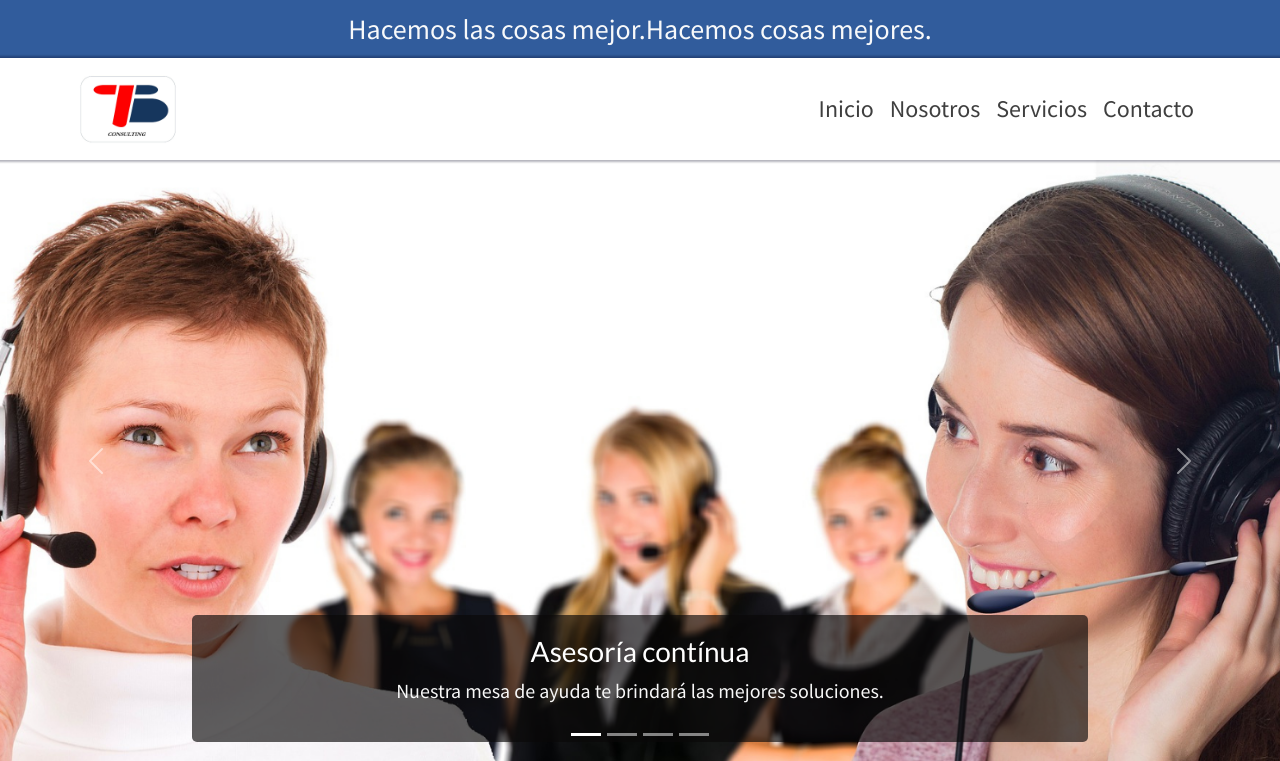
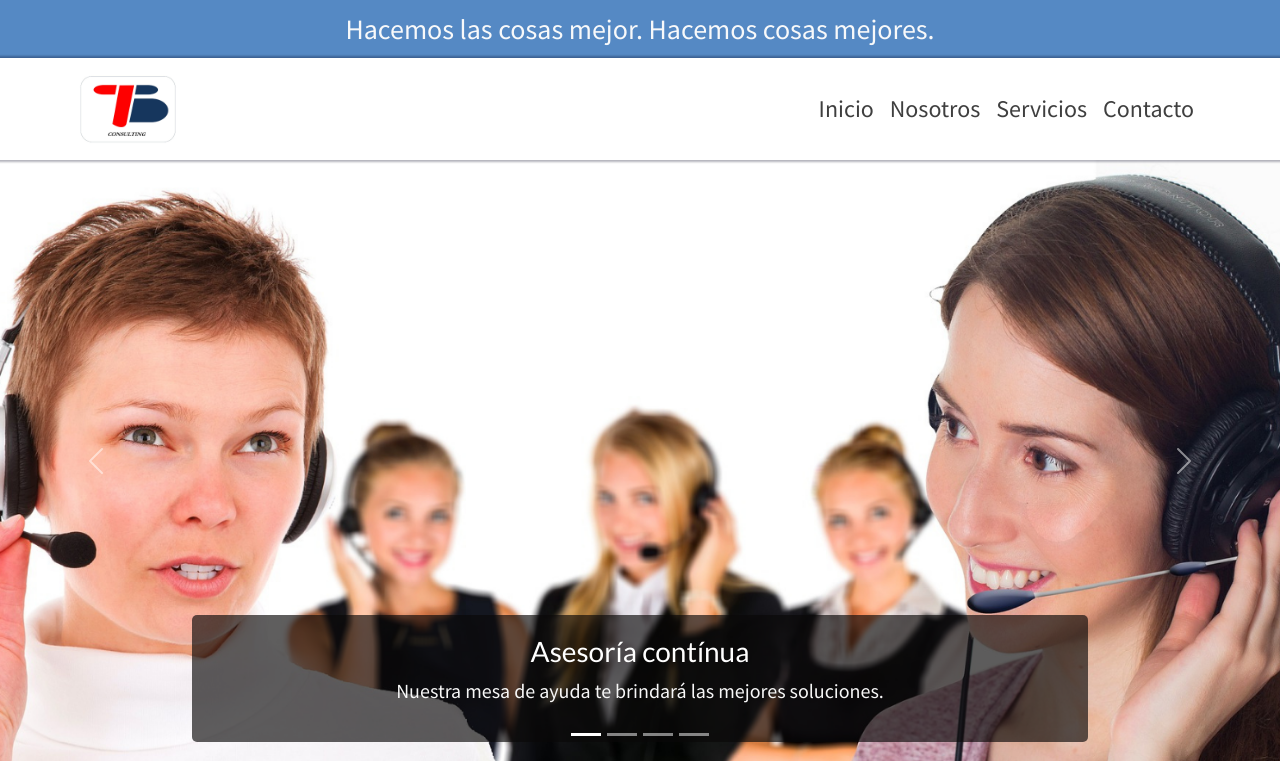
Before and after one commit to CrisDesco88/TB_webpage, a PHP site: page / in a window 1280 px wide. Shown: the top 761 px of the page. Run offline with PHP 8.4, Linux system fonts and the light colour scheme.

Commit message:
background color change in .encabezado

```diff
--- a/css/main.css
+++ b/css/main.css
@@ -98,7 +98,7 @@ a {
     }
 /*========================ENCABEZADO==============================*/
     #encabezado {
-        background-color: rgb(49 92 156);
+        background-color: var(--blue-color);
     }
 
 /*========================MENU==============================*/
--- a/index.html
+++ b/index.html
@@ -35,7 +35,7 @@
     <!-- ENCABEZADO -->
     <!--============================================================= -->
     <header class="container-fluid d-flex justify-content-center encabezado" id="encabezado">
-        <p class="text-light mb-0 p-2 fs-3">Hacemos las cosas mejor.Hacemos cosas mejores.</p>
+        <p class="text-light mb-0 p-2 fs-3">Hacemos las cosas mejor. Hacemos cosas mejores.</p>
     </header>
     <nav class="navbar navbar-expand-lg mx-auto navbar-light p-0 sticky-top" id="menu">
         <div class="container px-2 inner-navbar">
```
